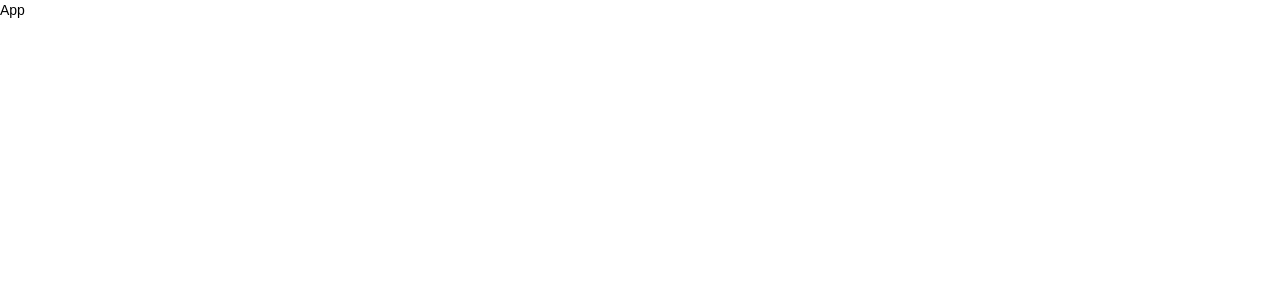
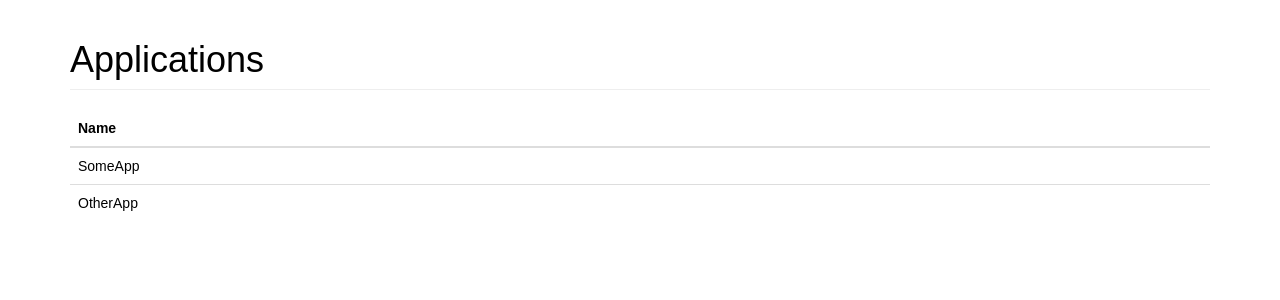
Before and after one commit to wcalderipe/features-ui, a React app: page / in a window 1280 px wide. Shown: the top 300 px of the page. Built offline with nearby package versions, Linux system fonts and the light colour scheme.

Commit message:
Add dummy Applications list component

```diff
--- a/src/components/App.js
+++ b/src/components/App.js
@@ -1,9 +1,10 @@
 import React, {Component} from 'react'
+import Applications from './Applications'
 
 class App extends Component {
   render () {
     return (
-      <div>App</div>
+      <Applications />
     )
   }
 }
--- /dev/null
+++ b/src/components/Applications.js
@@ -0,0 +1,52 @@
+import React, {Component} from 'react'
+
+class Applications extends Component {
+  constructor (props) {
+    super(props)
+
+    this.state = {
+      applications: [
+	{id: 1, name: 'SomeApp'},
+	{id: 2, name: 'OtherApp'},
+      ]
+    }
+  }
+
+  renderRow (application) {
+    const {id, name} = application
+
+    return (
+      <tr key={id}>
+	<td>{name}</td>
+      </tr>
+    )
+  }
+
+  render () {
+    return (
+      <div className='container'>
+	<div className='row'>
+	  <div className='col-md-12'>
+	    <h1 className='page-header'>Applications</h1>
+	  </div>
+	</div>
+	<div className='row'>
+	  <div className='col-md-12'>
+	    <table className='table'>
+	      <thead>
+		<tr>
+		  <th>Name</th>
+		</tr>
+	      </thead>
+	      <tbody>
+		{this.state.applications.map(this.renderRow)}
+	      </tbody>
+	    </table>
+	  </div>
+	</div>
+      </div>
+    )
+  }
+}
+
+export default Applications
```
